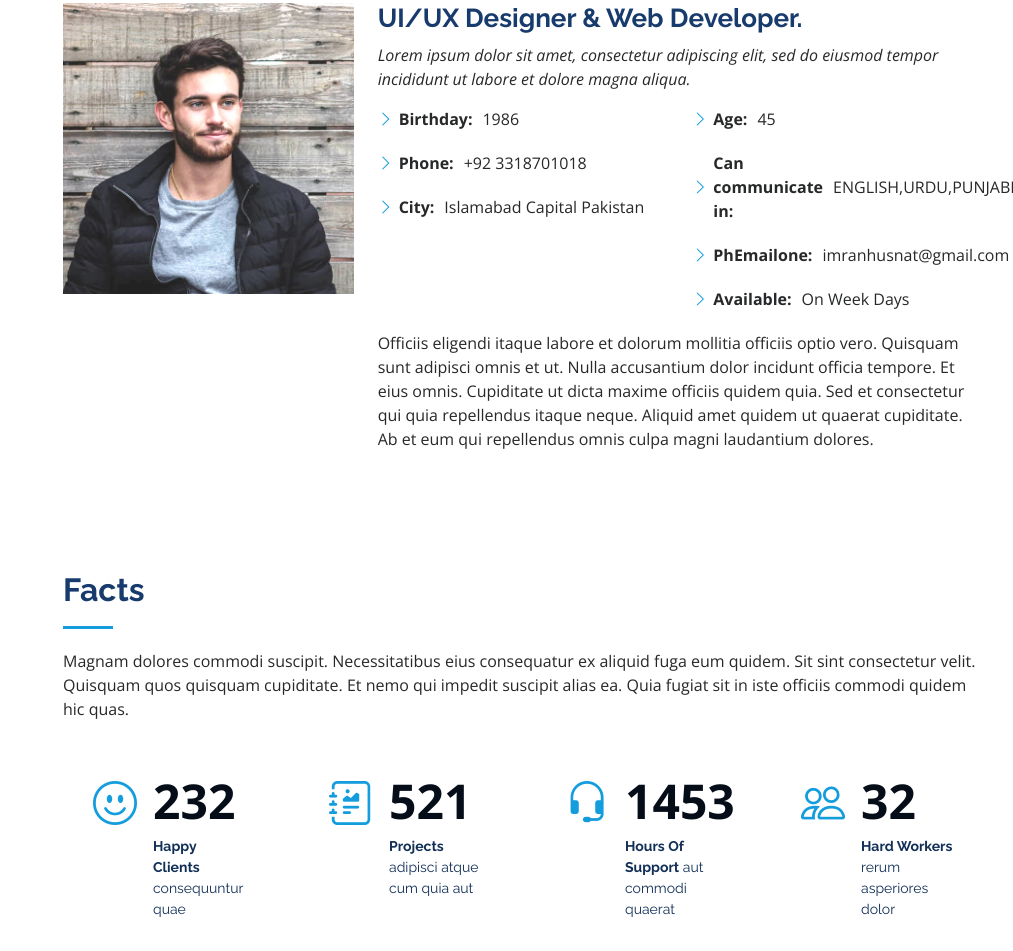
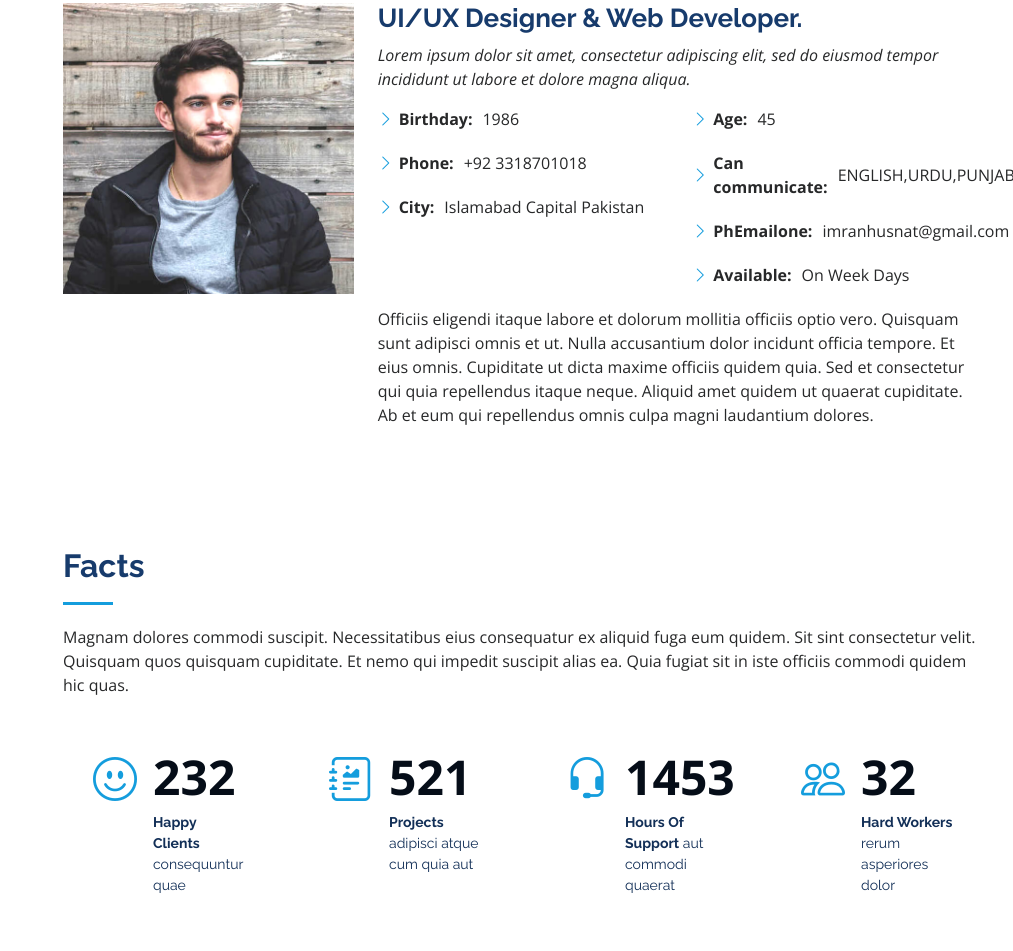
Before and after one commit to Coder-soft/tourguide, a plain HTML site: page index.html in a window 1280 px wide. Shown: the part 1013-1964 px from the top of the page, without its empty margins (267-1280 px from the left). Drawn offline with nearby package versions, Linux system fonts and the light colour scheme.

Commit message:
index.html

```diff
--- a/index.html
+++ b/index.html
@@ -110,7 +110,7 @@
               <div class="col-lg-6">
                 <ul>
                   <li><i class="bi bi-chevron-right"></i> <strong>Age:</strong> <span>45</span></li>
-                  <li><i class="bi bi-chevron-right"></i> <strong>Can communicate in:</strong> <span>ENGLISH,URDU,PUNJABI,SARAIKI</span></li>
+                  <li><i class="bi bi-chevron-right"></i> <strong>Can communicate:</strong> <span>ENGLISH,URDU,PUNJABI,SARAIKI</span></li>
                   <li><i class="bi bi-chevron-right"></i> <strong>PhEmailone:</strong> <span>imranhusnat@gmail.com</span></li>
                   <li><i class="bi bi-chevron-right"></i> <strong>Available:</strong> <span>On Week Days</span></li>
                 </ul>
```
